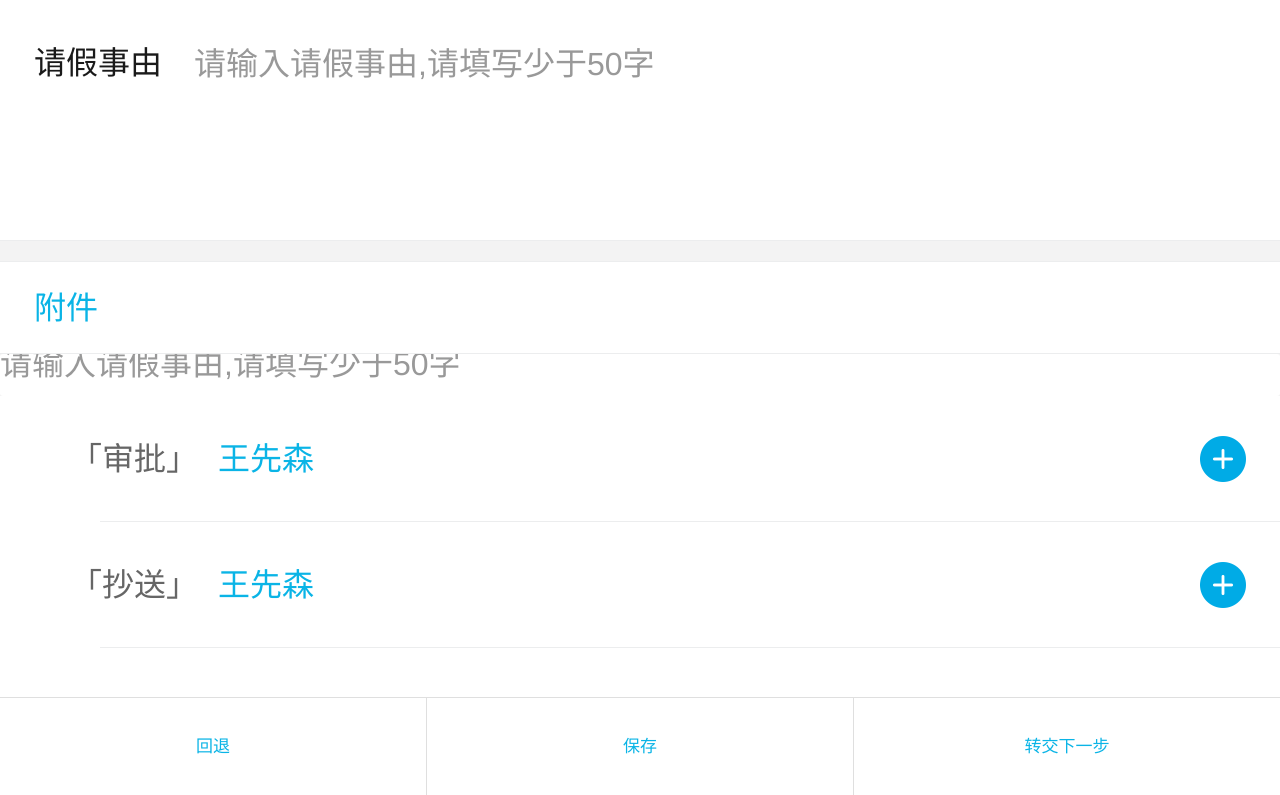
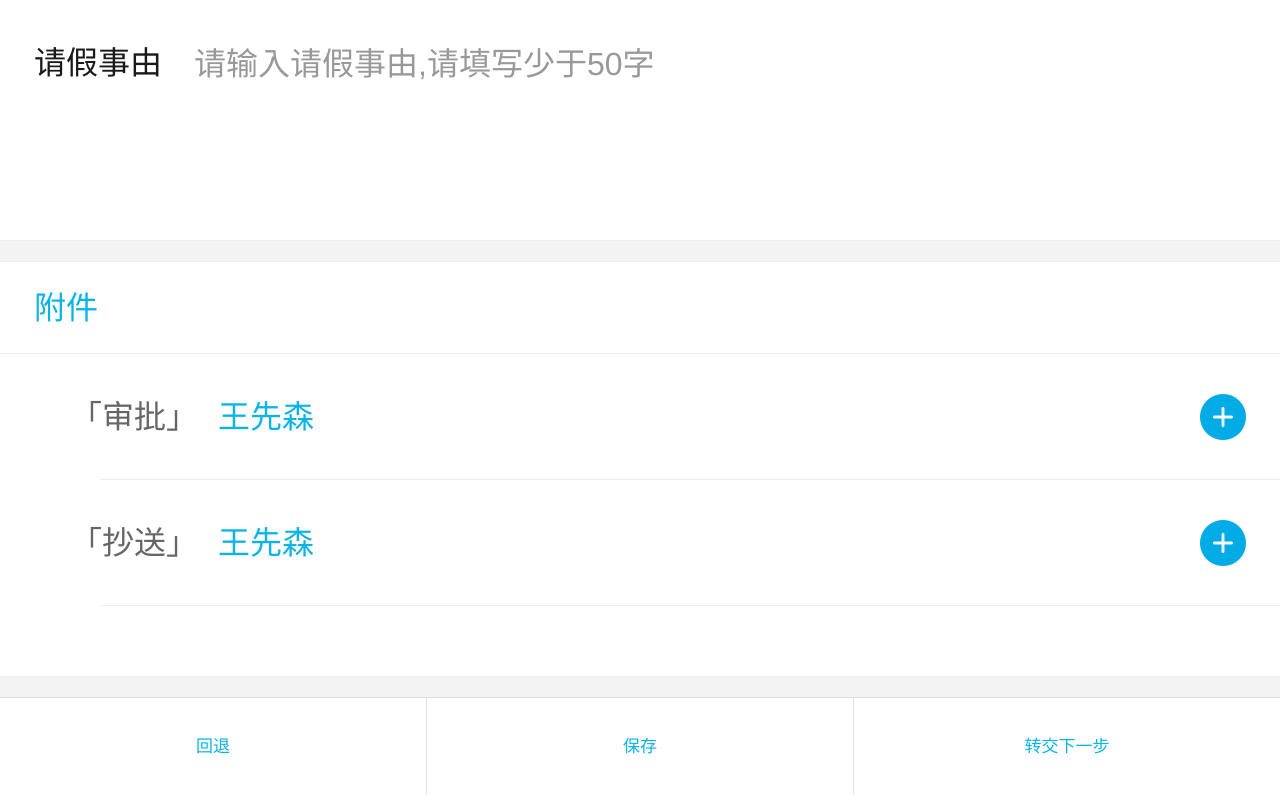
Before and after one commit to dengyueying/wx, a PHP site: page /createTime.html in a window 1280 px wide. Shown: the part 718-1513 px from the top of the page. Run offline with PHP 8.4, Linux system fonts and the light colour scheme.

Commit message:
1
醉了

```diff
--- a/wx/create.html
+++ b/wx/create.html
@@ -64,6 +64,7 @@
 				<div class="cont sheight border">
 					<span class="text">会签</span>
 				</div>
+				<textarea class="tarea border" name="" rows="" cols="" oninput="if(value.length>50)value=value.slice(0,50)" placeholder="填写会签内容,请填写少于50字"></textarea>
 				<div class="last bordersb">
 					<div class="cont tic">
 							<span class="text vertical">「主办」</span>
--- a/wx/createTime.html
+++ b/wx/createTime.html
@@ -51,14 +51,14 @@
 			<div class="box box2 nbtbox">
 				<div class="cont explain">
 					<span class="text">请假事由</span>
-					<textarea class="tarea" name="" rows="" cols="" placeholder="请输入请假事由,请填写少于50字" oninput="if(value.length>50)value=value.slice(0,50)"></textarea>
+					<textarea name="" rows="" cols="" placeholder="请输入请假事由,请填写少于50字" oninput="if(value.length>50)value=value.slice(0,50)"></textarea>
 				</div>
 			</div>
 			<div class="box box3 nbtbox">
 				<div class="cont sheight border">
 					<span class="text">附件</span>
 				</div>
-				<textarea class="tarea" name="" rows="" cols="" placeholder="请输入请假事由,请填写少于50字" oninput="if(value.length>50)value=value.slice(0,50)"></textarea>
+				<textarea class="tarea zl" name="" rows="" cols="" placeholder="请输入请假事由,请填写少于50字" oninput="if(value.length>50)value=value.slice(0,50)"></textarea>
 				<div class="last bordersb">
 					<div class="cont tic">
 						<span class="text vertical">「审批」</span>
--- a/wx/css/create.css
+++ b/wx/css/create.css
@@ -125,7 +125,11 @@ input{
 .box3 .text{
 	color:rgb(10,180,230);
 }
-
+.tarea{
+	height: 1.64rem;
+	padding: 0.3rem 0.34rem;
+	border-bottom: 1px solid rgb(236,237,238);
+}
 .cont .vertical{
 	color: #666666;
 	margin-right: 0.2rem;
--- a/wx/css/createTime.css
+++ b/wx/css/createTime.css
@@ -106,3 +106,8 @@ select{
 	border-radius: 0.1rem;
 	margin-right: 0.22rem;
 }
+.box .zl{
+	height: 0;
+	padding: 0;
+	border: none;
+}
```
